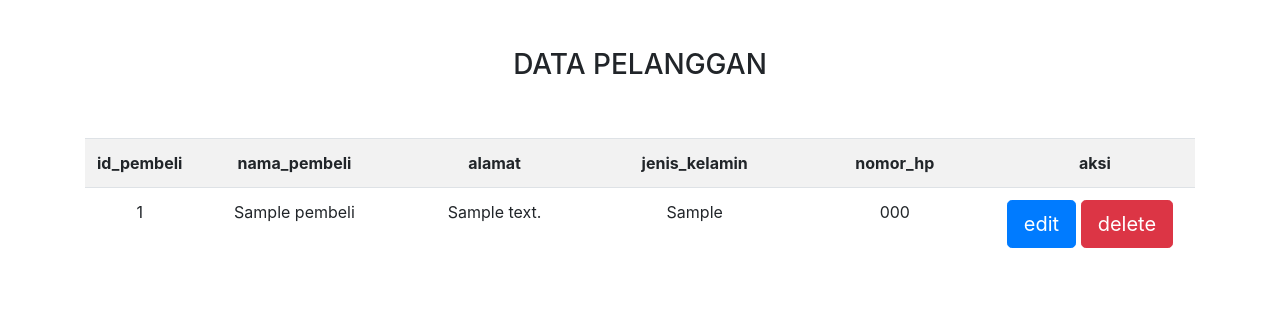
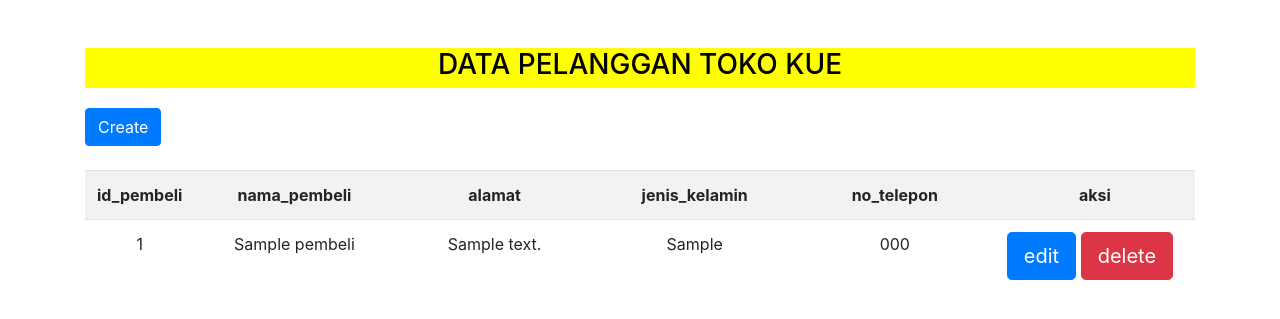
Before and after one commit to Nadadalila/Tugas_PHP, a PHP site: page / in a window 1280 px wide. Shown: the top 319 px of the page. Run offline with PHP 8.4, Linux system fonts and the light colour scheme; tables that the repository leaves empty or names only in its code hold one stand-in row (values such as "Sample post").

Commit message:
buat button create

```diff
--- a/index.php
+++ b/index.php
@@ -7,17 +7,34 @@
     <link rel="stylesheet" href="https://stackpath.bootstrapcdn.com/bootstrap/4.3.1/css/bootstrap.min.css">
     <title>Document</title>
 </head>
+<style>
+    .header, h3{
+        text-align: center;
+        color: black;
+
+    }
+    .header {
+        background-color : yellow;
+        height : 40px;
+        margin-bottom: 20px;
+    }
+</style>
 
 <body>
     <div class="container">
-        <h3 style="text-align:center" class="mt-5">DATA PELANGGAN</h3> <br> <br>
+        <div class="header">
+            <h3 style="text-align:center" class="mt-5">DATA PELANGGAN TOKO KUE</h3> <br> <br>
+        </div>
+
+        <a href="create.php" class="btn btn-primary lg mb-4" >Create</a>
+
         <table cellpadding ="10" cellspacing="0" class= "table table-striped">
             <tr>
                 <th width="50px" class="text-center">id_pembeli</th>
                 <th width="200px" class="text-center">nama_pembeli</th>
                 <th width="200px" class="text-center">alamat</th>
                 <th width="200px" class="text-center">jenis_kelamin</th>
-                <th width="200px" class="text-center">nomor_hp</th>
+                <th width="200px" class="text-center">no_telepon</th>
                 <th width="200px" class="text-center">aksi</th>
             </tr>
 
```
